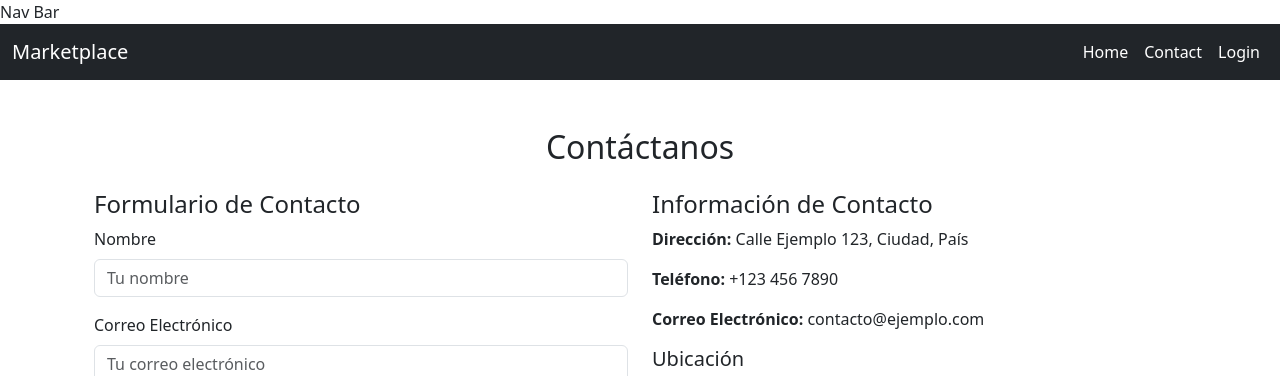
After one commit to NicolasReynaga/marketplace_main, a Django app: page /store/contact/ in a window 1280 px wide. The commit adds this page. Shown: the top 376 px of the page. Run offline with Django 5.2, Linux system fonts and the light colour scheme; some libraries are stand-ins or nearby versions.

Commit message:
Agregue la funcion contact y la navegacion a templates

```diff
--- a/marketplace_main/urls.py
+++ b/marketplace_main/urls.py
@@ -15,7 +15,7 @@ Including another URLconf
     2. Add a URL to urlpatterns:  path('blog/', include('blog.urls'))
 """
 from django.contrib import admin
-from django.urls import path
+from django.urls import path, include
 from django.conf import settings
 from django.conf.urls.static import static
 from store.views import home
@@ -23,4 +23,5 @@ from store.views import home
 urlpatterns = [
     path('', home, name='home'),
     path('admin/', admin.site.urls),
+    path('store/', include('store.urls')),
 ] + static(settings.MEDIA_URL, document_root=settings.MEDIA_ROOT)
--- a/store/templates/store/base.html
+++ b/store/templates/store/base.html
@@ -8,6 +8,7 @@
     <title>{% block title %} {% endblock %} Market Place</title>
 </head>
 <body>
+    {% include 'store/Navigation.html' %}
     <section class="container">
         {% block content %}
         {% endblock %}
--- /dev/null
+++ b/store/templates/store/contact.html
@@ -0,0 +1,63 @@
+{% extends 'store/base.html' %}
+
+{% block title %}Contact | {% endblock %}
+
+{% block content %}
+<!DOCTYPE html>
+<html lang="es">
+
+<head>
+    <meta charset="UTF-8">
+    <meta name="viewport" content="width=device-width, initial-scale=1.0">
+    <title>Página de Contacto</title>
+    <!-- Bootstrap 5 CSS -->
+    <link href="https://cdn.jsdelivr.net/npm/bootstrap@5.3.0-alpha1/dist/css/bootstrap.min.css" rel="stylesheet" integrity="sha384-KyZXEJ4tQh8kXb23f4zYZD77vQIlSkhYwF9c2wWf01lgQrrQoFfANzB9y0+ggCpz" crossorigin="anonymous">
+</head>
+
+<body>
+    <div class="container mt-5">
+        <!-- Encabezado -->
+        <h2 class="text-center mb-4">Contáctanos</h2>
+
+        <div class="row">
+            <!-- Formulario de Contacto -->
+            <div class="col-md-6">
+                <h4>Formulario de Contacto</h4>
+                <form>
+                    <div class="mb-3">
+                        <label for="nombre" class="form-label">Nombre</label>
+                        <input type="text" class="form-control" id="nombre" placeholder="Tu nombre">
+                    </div>
+                    <div class="mb-3">
+                        <label for="email" class="form-label">Correo Electrónico</label>
+                        <input type="email" class="form-control" id="email" placeholder="Tu correo electrónico">
+                    </div>
+                    <div class="mb-3">
+                        <label for="mensaje" class="form-label">Mensaje</label>
+                        <textarea class="form-control" id="mensaje" rows="4" placeholder="Tu mensaje"></textarea>
+                    </div>
+                    <button type="submit" class="btn btn-primary">Enviar</button>
+                </form>
+            </div>
+
+            <!-- Información de contacto y mapa -->
+            <div class="col-md-6">
+                <h4>Información de Contacto</h4>
+                <p><strong>Dirección:</strong> Calle Ejemplo 123, Ciudad, País</p>
+                <p><strong>Teléfono:</strong> +123 456 7890</p>
+                <p><strong>Correo Electrónico:</strong> contacto@ejemplo.com</p>
+                <h5>Ubicación</h5>
+                <!-- Mapa con iframe de Google Maps -->
+                <iframe src="https://www.google.com/maps/embed?pb=!1m18!1m12!1m3!1d243647.51380655106!2d-73.98105163493725!3d40.71277653297152!2m3!1f0!2f0!3f0!3m2!1i1024!2i768!4f13.1!3m3!1m2!1s0x89c259ae1b8a6be3%3A0x24d9e92a35e7f97d!2sNew%20York%20City!5e0!3m2!1ses!2sus!4v1611555970187!5m2!1ses!2sus" width="100%" height="250" style="border:0;" allowfullscreen="" loading="lazy"></iframe>
+            </div>
+        </div>
+    </div>
+
+    <!-- Bootstrap 5 JS -->
+    <script src="https://cdn.jsdelivr.net/npm/@popperjs/core@2.10.2/dist/umd/popper.min.js" integrity="sha384-oBqDVmMz4fnFO9gyb2jU6FAnmWyb7xU34pS3jwi2n6sLRv5VWzD3p1rphuTg3D0c" crossorigin="anonymous"></script>
+    <script src="https://cdn.jsdelivr.net/npm/bootstrap@5.3.0-alpha1/dist/js/bootstrap.min.js" integrity="sha384-pzjw8f+ua7Kw1TIq0oU1pVf7eXuhwWmSxV1gzmOnQr43pP38rTxa5lpg6kpPHYo8" crossorigin="anonymous"></script>
+</body>
+
+</html>
+
+{% endblock %}
--- /dev/null
+++ b/store/templates/store/navigation.html
@@ -0,0 +1,29 @@
+Nav Bar
+
+<nav class="navbar navbar-expand-lg bg-dark" data-bs-theme="dark">
+    <div class="container-fluid">
+        <a href="{% url 'home' %}" class="navbar-brand">Marketplace</a>
+        <button class="navbar-toggler" type="button" data-bs-toggle="collapse" data-bs-target="#navbarNav" aria-control="navBarNav" aria-expanded="false" aria-label="Toggle Navigation">
+            <span class="navbar-toggler-icon"></span>
+        </button>
+        <div class="collapse navbar-collapse" id="navbarNav">
+            <ul class="navbar-nav ms-auto">
+                <li class="nav-item">
+                    <a href="" class="nav-link active">
+                        Home
+                    </a>
+                </li>
+                <li class="nav-item">
+                    <a href="{% url 'contact' %}" class="nav-link active">
+                        Contact
+                    </a>
+                </li>
+                <li class="nav-item">
+                    <a href="" class="nav-link active">
+                        Login
+                    </a>
+                </li>
+            </ul>
+        </div>
+    </div>
+</nav>
--- /dev/null
+++ b/store/urls.py
@@ -0,0 +1,8 @@
+from django.urls import path
+
+from.views import contact, detail
+
+urlpatterns = [
+    path('contact/', contact, name ='contact'),
+    path('detail/<int:pk>/', detail, name ='detail'),
+]
--- a/store/views.py
+++ b/store/views.py
@@ -13,6 +13,13 @@ def home(request):
     }
     return render(request, 'store/home.html', context)
 
+def contact(request):
+    context = {
+        'msg':'Quires otros productos contactame!'
+    }
+
+    return render(request, 'store/contact.html', context)
+
 def detail(request, pk):
     item = get_object_or_404(Item, pk=pk)
     related_items = Item.objects.filter(category=item.Category,is_sold=False).exclude(pk=pk)[0:3]
```
Also changed, not shown: db.sqlite3, 1 other file.
